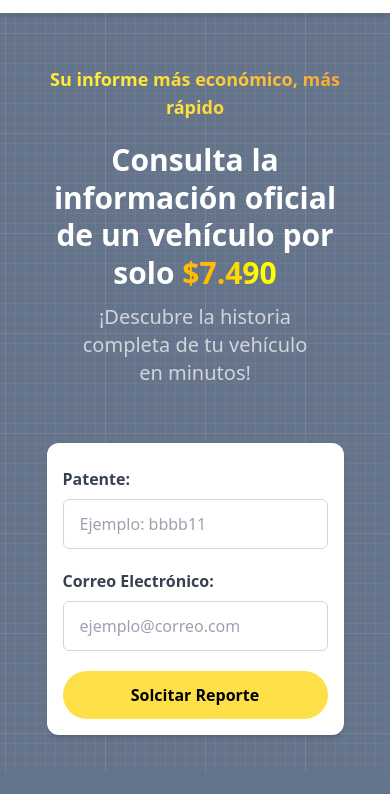
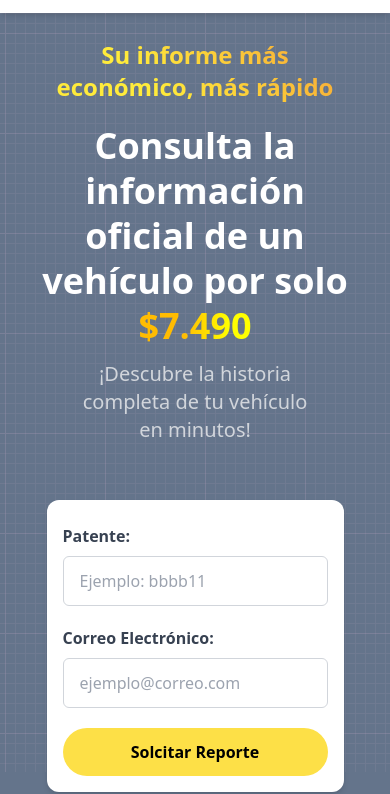
Before and after one commit to sebahernandez/venpu-landing, a website built with Vite: page index.html in a window 390 px wide. Shown: the part 72-866 px from the top of the page. Built offline with nearby package versions, Linux system fonts and the light colour scheme.

Commit message:
index padding

```diff
--- a/index.html
+++ b/index.html
@@ -37,14 +37,14 @@
     </header>
     <div class="hero flex flex-col justify-center items-center h-screen w-full">
       <div class="container mx-auto">
-        <div class="title flex flex-col justify-center relative pt-[100px] md:pt-[0px]">
+        <div class="title flex flex-col justify-center relative pt-[130px] md:pt-[0px]">
           <p
-            class="px-10 md:px-0 text-lg md:text-4xl text-center font-semibold pb-5 gradient-text"
+            class="px-10 md:px-0 text-2xl md:text-4xl text-center font-semibold pb-5 gradient-text"
           >
             Su informe más económico, más rápido
           </p>
           <h1
-            class="text-3xl sm:text-4xl md:text-6xl font-bold text-center px-10 sm:px-10 md:px-48 text-white leading-tight"
+            class="text-4xl sm:text-5xl md:text-6xl font-bold text-center px-10 sm:px-10 md:px-48 text-white leading-tight"
           >
             Consulta la información oficial de un vehículo por solo
             <span class="font-bold linear-wipe">$7.490 </span>
```
